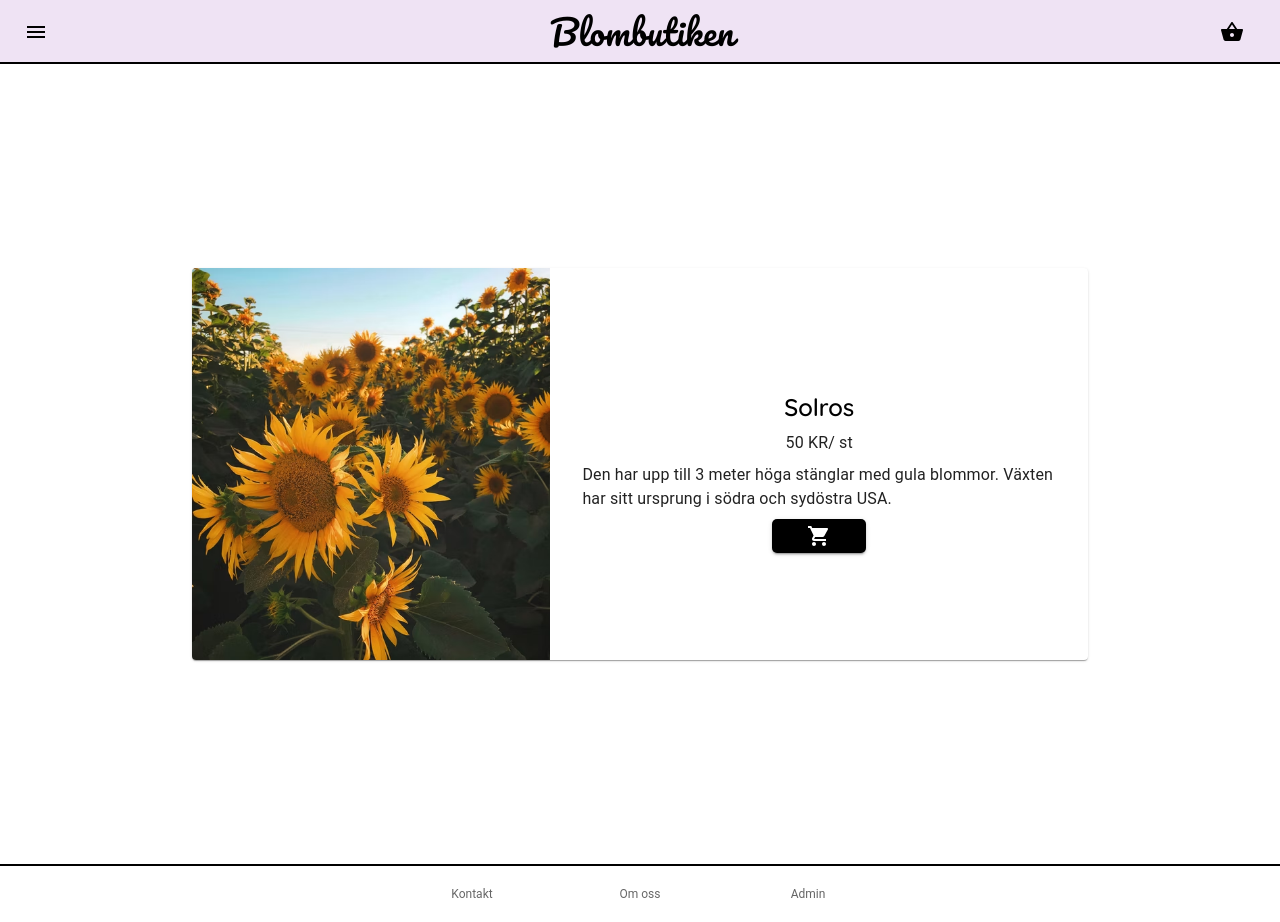
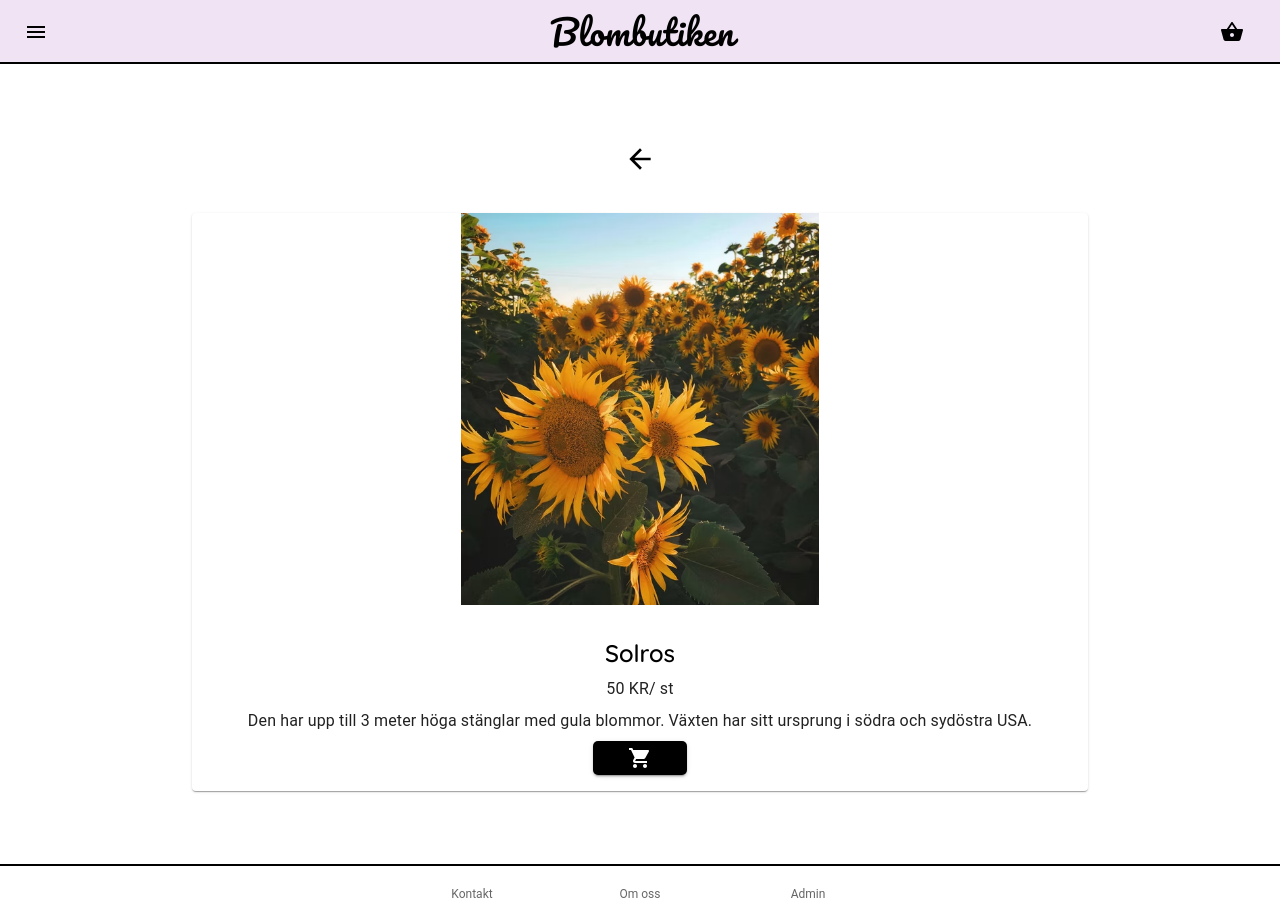
Before and after one commit to elinarnten/blomButik, a React (Create React App) app: page /sortiment/Solros in a window 1280 px wide. Built offline with nearby package versions, Linux system fonts and the light colour scheme.

Commit message:
add back button

```diff
--- a/src/components/Product/ProductModal.tsx
+++ b/src/components/Product/ProductModal.tsx
@@ -1,7 +1,8 @@
 import { Box, Button, Card, CardMedia, Typography } from "@mui/material";
 import ShoppingCartIcon from "@mui/icons-material/ShoppingCart";
+import ArrowBackIcon from '@mui/icons-material/ArrowBack';
 import { ShopItem } from "../../data/ShopContent";
-import { useParams } from "react-router-dom";
+import { Link, useParams } from "react-router-dom";
 import { CartContext } from "../../contexts/CartContext";
 import { useContext } from "react";
 
@@ -35,13 +36,23 @@ function ProductModal({ product }: ProductModalProps) {
         display: "flex",
         justifyContent: "center",
         alignItems: "center",
+        flexDirection: "column"
       }}
     >
+
+<Link to="/sortiment">
+      <Button>
+      <ArrowBackIcon sx={{color: "black", mb: 4, fontSize: "2rem"}}/>
+      </Button>
+      </Link>
+
       <Card
         sx={{
           display: "flex",
           height: "100%",
           width: "70%",
+          flexWrap: "wrap",
+          justifyContent: "center"
         }}
       >
         <CardMedia
@@ -71,7 +82,7 @@ function ProductModal({ product }: ProductModalProps) {
             {item?.title}
           </Typography>
           <Typography sx={{ mb: 1 }}> {item?.price} KR/ st</Typography>
-          <Typography sx={{ mb: 1 }}> {item?.description} </Typography>
+          <Typography sx={{ mb: 1, textAlign: "center" }}> {item?.description} </Typography>
           <Button
             size="small"
             variant="contained"
```
